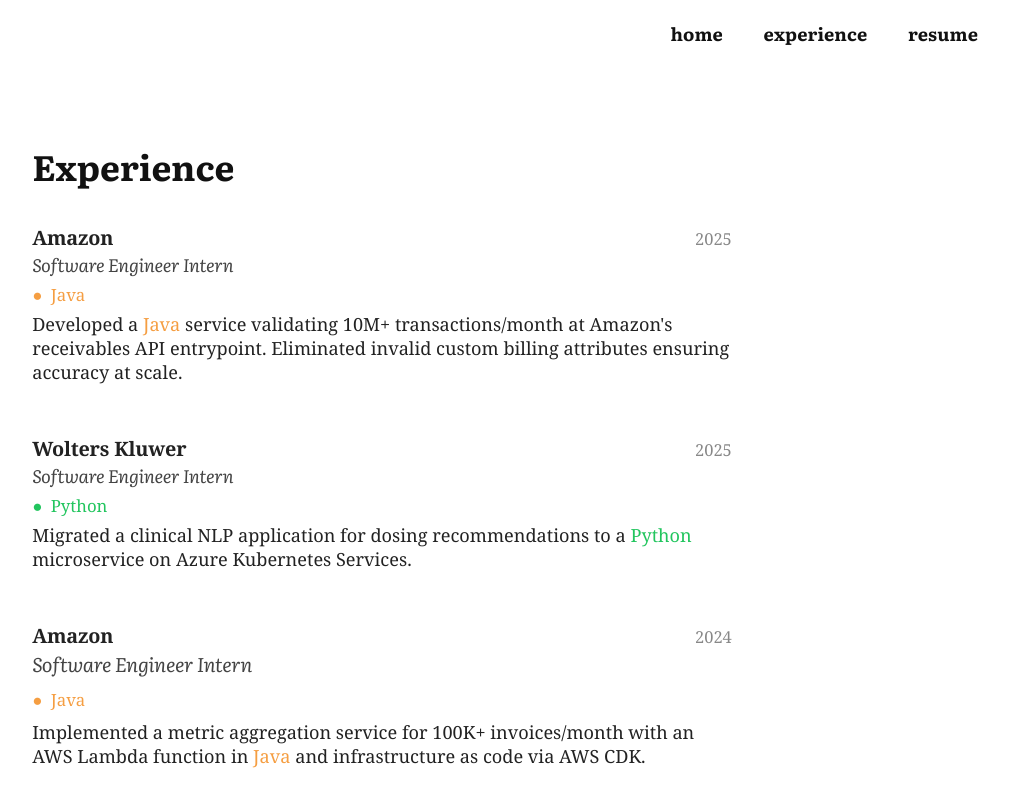
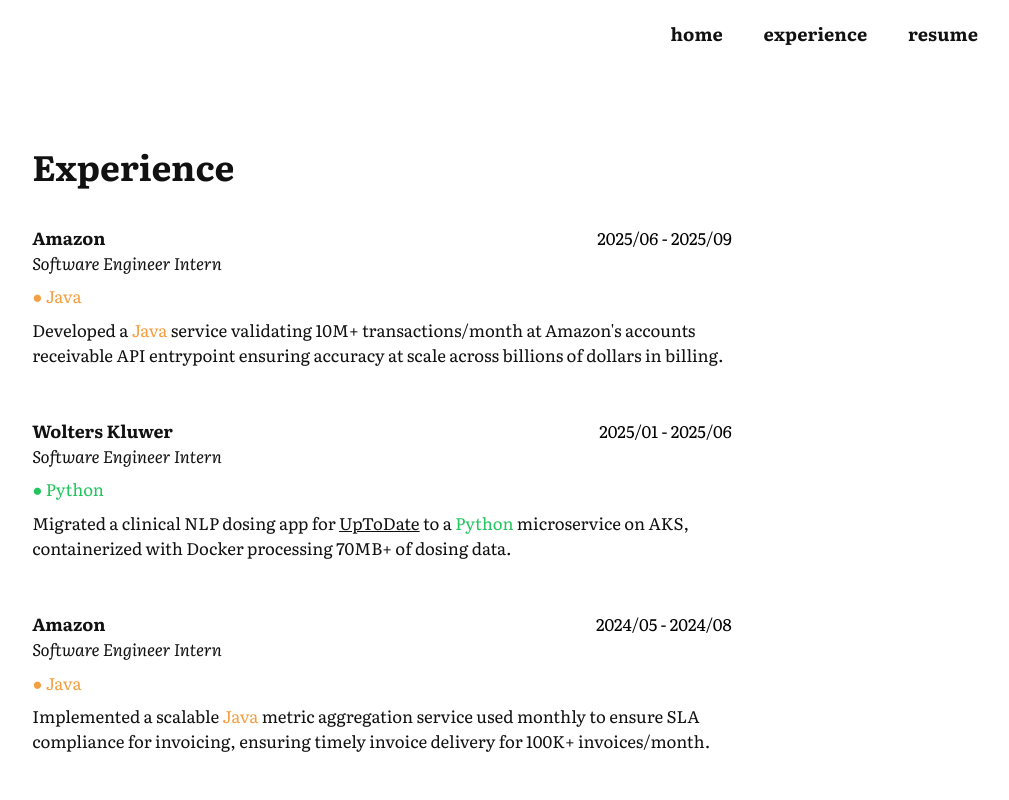
Before and after one commit to nnwetzel/digital-garden, a Next.js app: page /experience in a window 1280 px wide. Shown: the top 800 px of the page, without its empty margins (258-1267 px from the left). Built offline with nearby package versions, Linux system fonts and the light colour scheme; a web font is replaced by a local one.

Commit message:
update information in home page and reword experiences

```diff
--- a/app/experience/page.tsx
+++ b/app/experience/page.tsx
@@ -8,58 +8,51 @@
   return (
     <>
       <Navbar />
-      <PageLayout headline="Experience">
-        <div style={{ display: 'flex', flexDirection: 'column', gap: '2.5em', fontFamily: 'Georgia, serif', fontWeight: 400, color: '#222', width: '100%' }}>
-          {/* Amazon 2025 */}
-          <div style={{ display: 'grid', gridTemplateColumns: '1fr auto', alignItems: 'flex-start', width: '100%' }}>
-            <div style={{ width: '100%' }}>
-              <div style={{ display: 'flex', justifyContent: 'space-between', alignItems: 'baseline', width: '100%' }}>
-                  <span style={{ fontWeight: 700, fontSize: '1.18em', fontFamily: 'Georgia, serif', letterSpacing: '-0.01em' }}>Amazon</span>
-                <span style={{ fontSize: '0.98em', color: '#888', fontFamily: 'Georgia, serif', marginLeft: '1em' }}>2025</span>
-              </div>
-              <div style={{ fontStyle: 'italic', color: '#444', fontSize: '1.08em', marginBottom: '0.5em', fontFamily: 'Georgia, serif', letterSpacing: '-0.01em' }}><em>Software Engineer Intern</em></div>
-              <div style={{ display: 'flex', gap: '0.5em', marginBottom: '0.5em', alignItems: 'baseline' }}>
-                  <span style={{ color: '#f59e42', fontWeight: 500, fontSize: '1em', fontFamily: 'Georgia, serif', lineHeight: '1' }}>&#9679;</span>
-                  <span style={{ color: '#f59e42', fontWeight: 500, fontFamily: 'Georgia, serif', fontSize: '1em', lineHeight: '1' }}>Java</span>
-              </div>
-              <div style={{ fontSize: '1.08em', color: '#222', fontFamily: 'Georgia, serif', marginBottom: '0.5em', gridColumn: '1 / span 2', width: '100%' }}>
-                Developed a <span style={{ color: '#f59e42', fontWeight: 500, fontFamily: 'Georgia, serif', fontSize: '1em', lineHeight: '1' }}>Java</span> service validating 10M+ transactions/month at Amazon's receivables API entrypoint. Eliminated invalid custom billing attributes ensuring accuracy at scale.
-              </div>
+            <PageLayout headline="Experience">
+        <div style={{ display: 'flex', flexDirection: 'column', gap: '2.5em', width: '100%' }}>
+                    {/* Amazon 2025 */}
+          <div>
+            <div style={{ display: 'flex', justifyContent: 'space-between', alignItems: 'baseline', marginBottom: 0 }}>
+              <h3 style={{ fontWeight: 700, fontSize: '1.05em', margin: 0 }}>Amazon</h3>
+              <p style={{ color: '#000', margin: 0, fontWeight: 300 }}>2025/06 - 2025/09</p>
             </div>
+            <div style={{ margin: 0 }}><em>Software Engineer Intern</em></div>
+            <p style={{ margin: '0.5em 0 0 0' }}>
+              <span style={{ color: '#f59e42' }}>● </span><span style={{ color: '#f59e42' }}>Java</span>
+            </p>
+            <p style={{ marginTop: '0.5em' }}>
+              Developed a <span style={{ color: '#f59e42' }}>Java</span> service validating 10M+ transactions/month at Amazon's accounts receivable API entrypoint ensuring accuracy at scale across billions of dollars in billing.
+            </p>
           </div>
+
           {/* Wolters Kluwer 2025 */}
-          <div style={{ display: 'grid', gridTemplateColumns: '1fr auto', alignItems: 'flex-start', width: '100%' }}>
-            <div style={{ width: '100%' }}>
-              <div style={{ display: 'flex', justifyContent: 'space-between', alignItems: 'baseline', width: '100%' }}>
-                  <span style={{ fontWeight: 700, fontSize: '1.18em', fontFamily: 'Georgia, serif', letterSpacing: '-0.01em' }}>Wolters Kluwer</span>
-                <span style={{ fontSize: '0.98em', color: '#888', fontFamily: 'Georgia, serif', marginLeft: '1em' }}>2025</span>
-              </div>
-              <div style={{ fontStyle: 'italic', color: '#444', fontSize: '1.08em', marginBottom: '0.5em', fontFamily: 'Georgia, serif', letterSpacing: '-0.01em' }}><em>Software Engineer Intern</em></div>
-              <div style={{ display: 'flex', gap: '0.5em', marginBottom: '0.5em', alignItems: 'center' }}>
-                  <span style={{ color: '#22c55e', fontWeight: 500, fontSize: '1em', fontFamily: 'Georgia, serif', lineHeight: '1' }}>&#9679;</span>
-                  <span style={{ color: '#22c55e', fontWeight: 500, fontFamily: 'Georgia, serif', fontSize: '1em', lineHeight: '1' }}>Python</span>
-              </div>
-              <div style={{ fontSize: '1.08em', color: '#222', fontFamily: 'Georgia, serif', marginBottom: '0.5em', gridColumn: '1 / span 2', width: '100%' }}>
-                Migrated a clinical NLP application for dosing recommendations to a <span style={{ color: '#22c55e', fontWeight: 500, fontFamily: 'Georgia, serif', fontSize: '1em', lineHeight: '1' }}>Python</span> microservice on Azure Kubernetes Services.
-              </div>
+          <div>
+            <div style={{ display: 'flex', justifyContent: 'space-between', alignItems: 'baseline', marginBottom: 0 }}>
+              <h3 style={{ fontWeight: 700, fontSize: '1.05em', margin: 0 }}>Wolters Kluwer</h3>
+              <p style={{ color: '#000', margin: 0, fontWeight: 300 }}>2025/01 - 2025/06</p>
             </div>
+            <div style={{ margin: 0 }}><em>Software Engineer Intern</em></div>
+            <p style={{ margin: '0.5em 0 0 0' }}>
+              <span style={{ color: '#22c55e' }}>● </span><span style={{ color: '#22c55e' }}>Python</span>
+            </p>
+            <p style={{ marginTop: '0.5em' }}>
+              Migrated a clinical NLP dosing app for <a href="https://www.wolterskluwer.com/en/solutions/uptodate/pro/uptodate">UpToDate</a> to a <span style={{ color: '#22c55e' }}>Python</span> microservice on AKS, containerized with Docker processing 70MB+ of dosing data.
+            </p>
           </div>
+
           {/* Amazon 2024 */}
-          <div style={{ display: 'grid', gridTemplateColumns: '1fr auto', alignItems: 'flex-start', width: '100%' }}>
-            <div style={{ width: '100%' }}>
-              <div style={{ display: 'flex', justifyContent: 'space-between', alignItems: 'baseline', width: '100%' }}>
-                <span style={{ fontWeight: 700, fontSize: '1.18em', fontFamily: 'Georgia, serif', letterSpacing: '-0.01em' }}>Amazon</span>
-                <span style={{ fontSize: '0.98em', color: '#888', fontFamily: 'Georgia, serif', marginLeft: '1em' }}>2024</span>
-              </div>
-                <div style={{ fontStyle: 'italic', color: '#444', fontSize: '1.18em', marginBottom: '0.5em', fontFamily: 'Georgia, serif', letterSpacing: '-0.01em' }}><em>Software Engineer Intern</em></div>
-              <div style={{ display: 'flex', gap: '0.5em', marginBottom: '0.5em', alignItems: 'center' }}>
-                  <span style={{ color: '#f59e42', fontWeight: 500, fontSize: '1em', verticalAlign: 'middle' }}>&#9679;</span>
-                  <span style={{ color: '#f59e42', fontWeight: 500, fontFamily: 'Georgia, serif', fontSize: '1em', verticalAlign: 'middle' }}>Java</span>
-              </div>
-              <div style={{ fontSize: '1.08em', color: '#222', fontFamily: 'Georgia, serif', marginBottom: '0.5em', gridColumn: '1 / span 2', width: '100%' }}>
-                Implemented a metric aggregation service for 100K+ invoices/month with an AWS Lambda function in <span style={{ color: '#f59e42', fontWeight: 500, fontFamily: 'Georgia, serif', fontSize: '1em', lineHeight: '1' }}>Java</span> and infrastructure as code via AWS CDK.
-              </div>
+          <div>
+            <div style={{ display: 'flex', justifyContent: 'space-between', alignItems: 'baseline', marginBottom: 0 }}>
+              <h3 style={{ fontWeight: 700, fontSize: '1.05em', margin: 0 }}>Amazon</h3>
+              <p style={{ color: '#000', margin: 0, fontWeight: 300 }}>2024/05 - 2024/08</p>
             </div>
+            <div style={{ margin: 0 }}><em>Software Engineer Intern</em></div>
+            <p style={{ margin: '0.5em 0 0 0' }}>
+              <span style={{ color: '#f59e42' }}>● </span><span style={{ color: '#f59e42' }}>Java</span>
+            </p>
+            <p style={{ marginTop: '0.5em' }}>
+              Implemented a scalable <span style={{ color: '#f59e42' }}>Java</span> metric aggregation service used monthly to ensure SLA compliance for invoicing, ensuring timely invoice delivery for 100K+ invoices/month.
+            </p>
           </div>
         </div>
       </PageLayout>
```
Also changed, not shown: app/page.tsx (+17 -3 lines).
